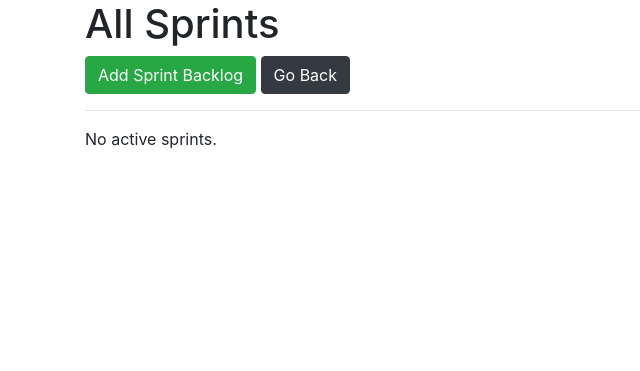
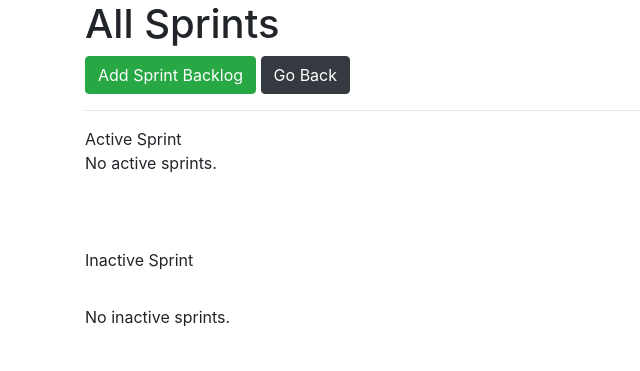
Before and after one commit to andythsu/COMP3297, a Django app: page /project/1/sprint in a window 1280 px wide. Shown: the top 371 px of the page, without its empty margins (0-640 px from the left). Run offline with Django 3.2, Linux system fonts and the light colour scheme; tables that the repository leaves empty hold one stand-in row (values such as "Sample post"); data that the repository does not hold is empty; some libraries are stand-ins or nearby versions.

Commit message:
showing both active sprints and inactive sprints

```diff
--- a/wolfpack/SprintBacklogViews.py
+++ b/wolfpack/SprintBacklogViews.py
@@ -8,10 +8,25 @@ from wolfpack.Enum import SprintStatusEnum, SprintTaskStatusEnum, PbiStatusEnum
 
 def index(request, proId):
     pro = ProjectDao.getProjectById(proId)
-    sprints = SprintBacklogDao.getAllActiveSprintsByProjectId(proId)
+    allSprintsInProject = SprintBacklogDao.getAllActiveSprintsByProjectId(proId)
+    activeSprints = []
+    inactiveSprints = []
+    for sprint in allSprintsInProject:
+        if sprint.status == SprintStatusEnum.DONE.value:
+            inactiveSprints.append({
+                'sprint': sprint,
+                'sprintStatus:': SprintStatusEnum.getNameByValue(sprint.status)
+            })
+        else:
+            activeSprints.append({
+                'sprint': sprint,
+                'sprintStatus': SprintStatusEnum.getNameByValue(sprint.status)
+            })
+
     context = {
         'pro': pro,
-        'sprints': sprints
+        'activeSprints': activeSprints,
+        'inactiveSprints': inactiveSprints
     }
     return render(request, 'SprintIndex.html', context)
 
--- a/wolfpack/templates/SprintBacklogDetail.html
+++ b/wolfpack/templates/SprintBacklogDetail.html
@@ -17,14 +17,20 @@
       <hr>
 </header>
 
+{#this will prevent user from adding task to "done" sprint #}
+{% if sprint.status != 2 %}
 <a class='btn btn-success' href="{% url 'wolfpack:add_task' pro.id sprint.id %}">Add Task</a>
+{% endif %}
 {#this will prevent user from editing sprints with status other than "not started"#}
 {% if sprint.status == 0 %}
 <a class='btn btn-success' href="{% url 'wolfpack:sprint_update' pro.id sprint.id %}">Edit Sprint</a>
 {% endif %}
 {#end of if block#}
 
+{# prevent user from closing an already closed sprint #}
+{% if sprint.status != 2 %}
 <a class="btn btn-danger" href="{% url 'wolfpack:sprint_close' pro.id sprint.id %}">Close Sprint</a>
+{% endif %}
 
 <h3>Maximum effort hours: {{sprint.maxHours}} hours</h3>
 <h3>Not done: {{notdone}} hours</h3>
--- a/wolfpack/templates/SprintIndex.html
+++ b/wolfpack/templates/SprintIndex.html
@@ -19,28 +19,62 @@
 </header>
 
 <ul class='list-group'>
-    {% if sprints|length <= 0 %}
+    Active Sprint
+    {% if activeSprints|length <= 0 %}
         <p>No active sprints.</p>
     {% endif %}
-
-    {% for sprint in sprints %}
+    <hr>
+    {% for sprint in activeSprints %}
     <li class='list-group-item'>
         <div class="row">
             <div class="col-sm">
-                Sprint: <a href="{% url 'wolfpack:sprint_detail' pro.id sprint.id %}">{{sprint.name}}</a>
+                Sprint: <a href="{% url 'wolfpack:sprint_detail' pro.id sprint.sprint.id %}">{{sprint.sprint.name}}</a>
             </div>
             <div class="col-sm">
-                Start Date: {{sprint.startDate}}
+                Start Date: {{sprint.sprint.startDate}}
             </div>
             <div class="col-sm">
-                End Date: {{sprint.endDate}}
+                End Date: {{sprint.sprint.endDate}}
             </div>
             <div class="col-sm">
-                Maximum Hours: {{sprint.maxHours}}
+                Maximum Hours: {{sprint.sprint.maxHours}}
+            </div>
+            <div class="col-sm">
+                Status: {{ sprint.sprintStatus }}
+            </div>
+        </div>
+    </li>
+    {% endfor %}
+
+    <br>
+
+    Inactive Sprint
+    <hr>
+    {% if inactiveSprints|length <= 0 %}
+        No inactive sprints.
+    {% endif %}
+    {% for sprint in inactiveSprints %}
+    <li class='list-group-item'>
+        <div class="row">
+            <div class="col-sm">
+                Sprint: <a href="{% url 'wolfpack:sprint_detail' pro.id sprint.sprint.id %}">{{sprint.sprint.name}}</a>
+            </div>
+            <div class="col-sm">
+                Start Date: {{sprint.sprint.startDate}}
+            </div>
+            <div class="col-sm">
+                End Date: {{sprint.sprint.endDate}}
+            </div>
+            <div class="col-sm">
+                Maximum Hours: {{sprint.sprint.maxHours}}
+            </div>
+            <div class="col-sm">
+                Status: {{ sprint.sprintStatus }}
             </div>
         </div>
     </li>
     {% endfor %}
 </ul>
+    </div>
 
 {% include 'partials/footer.html' %}
```
